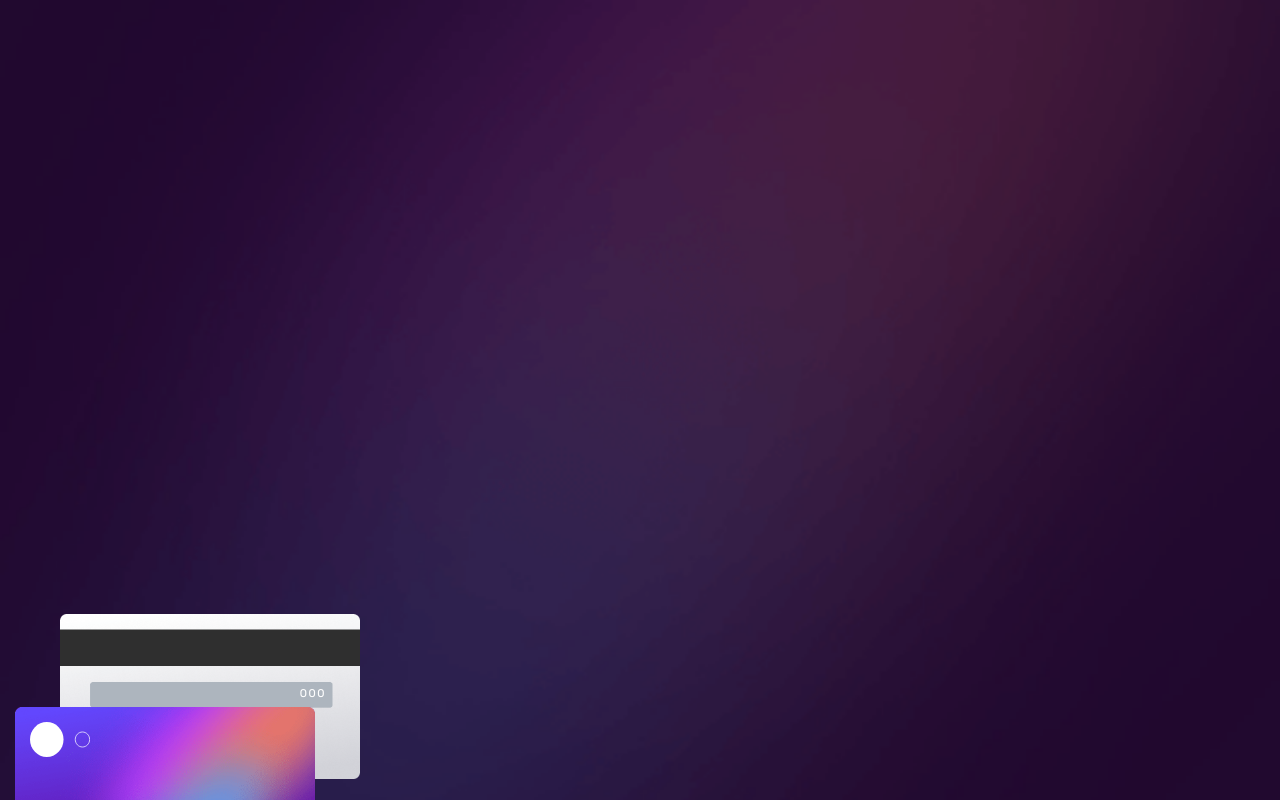
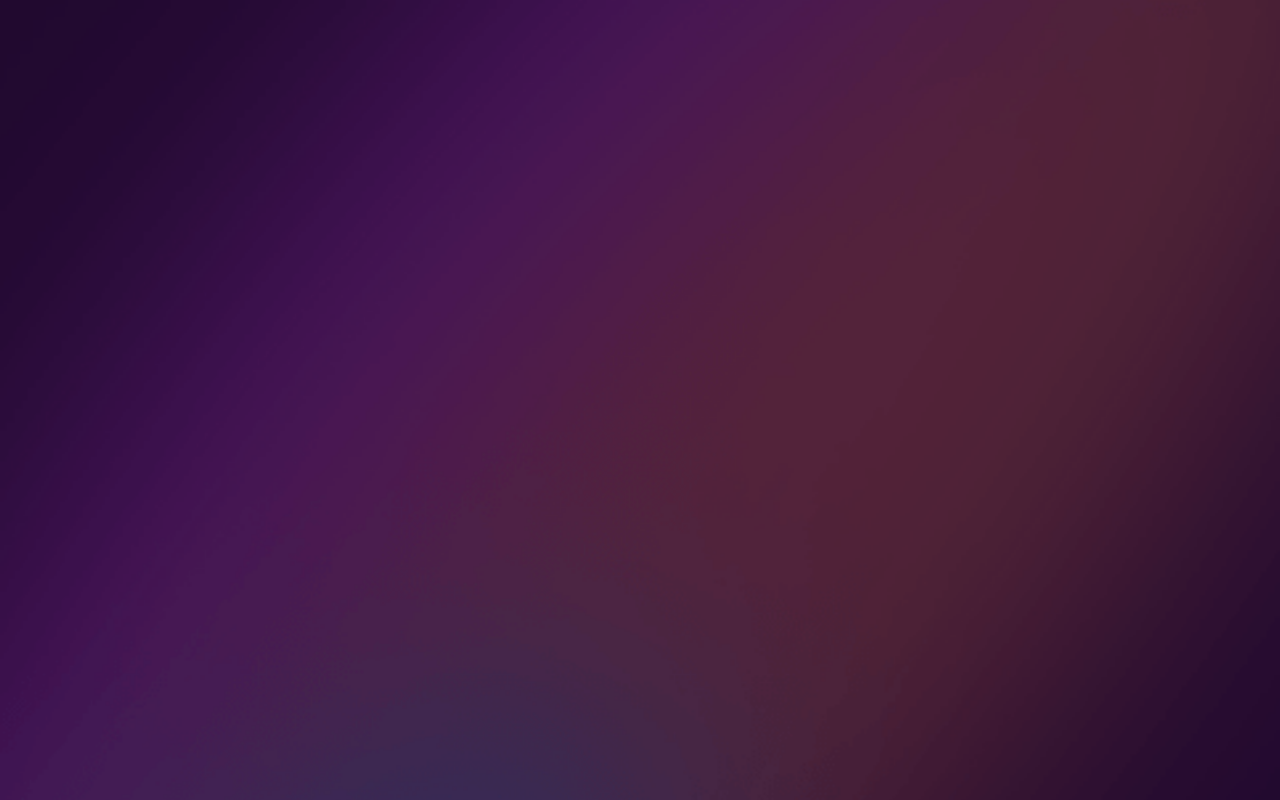
Before and after one commit to IsmaelFe/InteractiveCard, a React (Vite) app: page / in a window 1280 px wide. Shown: the top 800 px of the page. Built offline with nearby package versions, Linux system fonts and the light colour scheme.

Commit message:
Comenzando versión desktop

```diff
--- a/src/components/Main.jsx
+++ b/src/components/Main.jsx
@@ -1,4 +1,4 @@
-import React, { useState } from "react";
+import { useState, useEffect } from "react";
 import Back_Card from "./Back_Card";
 import Form_card from "./Form_card";
 import Front_Card from "./Front_Card";
@@ -14,8 +14,21 @@ const Main = () => {
   };
 
   let nuevoValor = false;
+  let mobileImage = "../../public/assets/images/bg-main-mobile.png";
+  let desktopImage = "../../public/assets/images/bg-main-desktop.png";
 
   const [card, setCard] = useState(initialState);
+  const [image, setImage] = useState(window.innerWidth);
+
+  useEffect(() => {
+    const handleResize = () => {
+      setImage(window.innerWidth);
+    };
+
+    window.addEventListener("resize", handleResize);
+
+    return () => window.removeEventListener("resize", handleResize);
+  }, []);
 
   const newCard = (value) => {
     setCard({
@@ -57,7 +70,7 @@ const Main = () => {
       <div className="container-card">
         <img
           className="back-img"
-          src="../../public/assets/images/bg-main-mobile.png"
+          src={image > 500 ? desktopImage : mobileImage}
           alt="fondo"
         ></img>
         <Back_Card card={card} />
```
